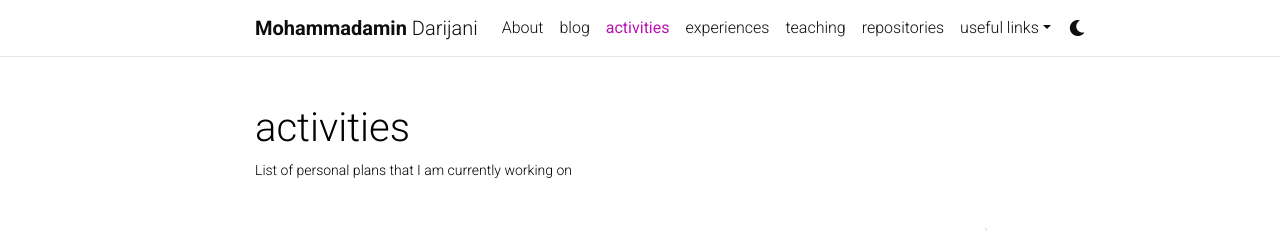
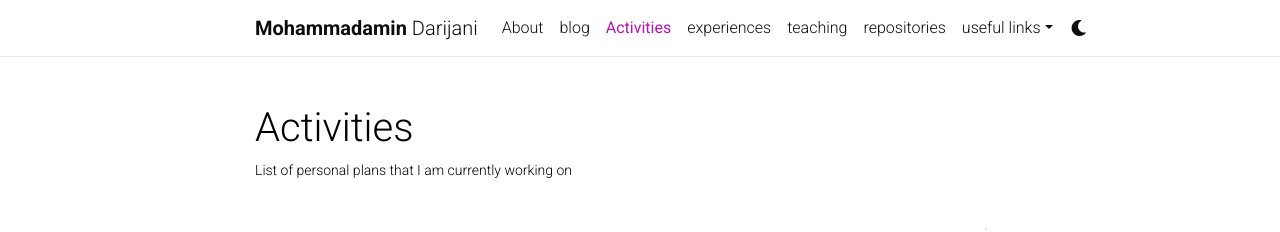
Before and after one commit to adarijani/adarijani.github.io_archived, a Jekyll site: the page built from _pages/activities.md, in a window 1280 px wide and 1383 px high. Shown: the top 232 px of the window. Built offline with Jekyll 4.4.1, drawn with Linux system fonts in a browser that asks for light colours; comment, search, counter and statistics services are not loaded; a style sheet for code colours, icons or effects is not loaded.

```diff
--- a/_pages/activities.md
+++ b/_pages/activities.md
@@ -1,6 +1,6 @@
 ---
 layout: page
-title: activities
+title: Activities
 permalink: /activities/
 description: List of personal plans that I am currently working on
 nav: true
```
